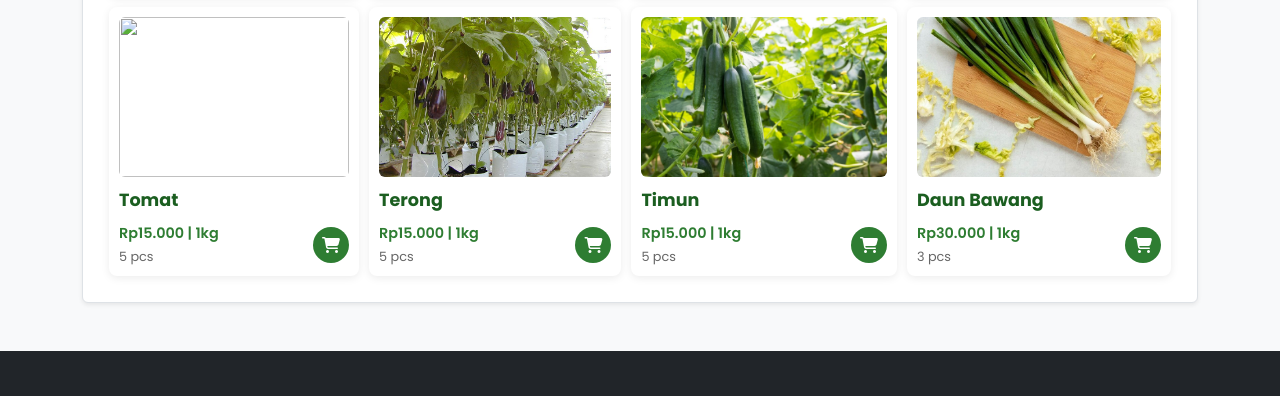
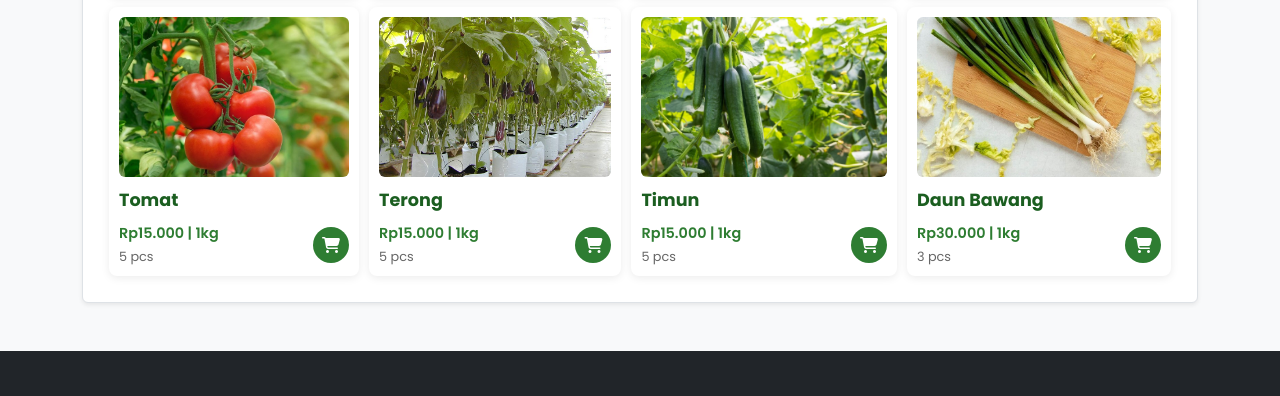
Before and after one commit to Dyynx/Web-CaffePonics, a plain HTML site: page Tugas2.html in a window 1280 px wide. Shown: the part 896-1292 px from the top of the page. Drawn offline with Linux system fonts and the light colour scheme; files whose address does not match are found by name.

Commit message:
Perbaiki gambar tomat

```diff
--- a/Tugas2.html
+++ b/Tugas2.html
@@ -249,7 +249,7 @@
           <td class="produk_tgs2">
             <img
               class="gambar_tgs2"
-              src="class/picture/Tgs2/tanaman-tomat_11.jpeg"
+              src="asset/picture/Tgs2/tanaman-tomat_11.jpeg"
             />
 
             <div class="nama_tgs2">Tomat</div>
```
